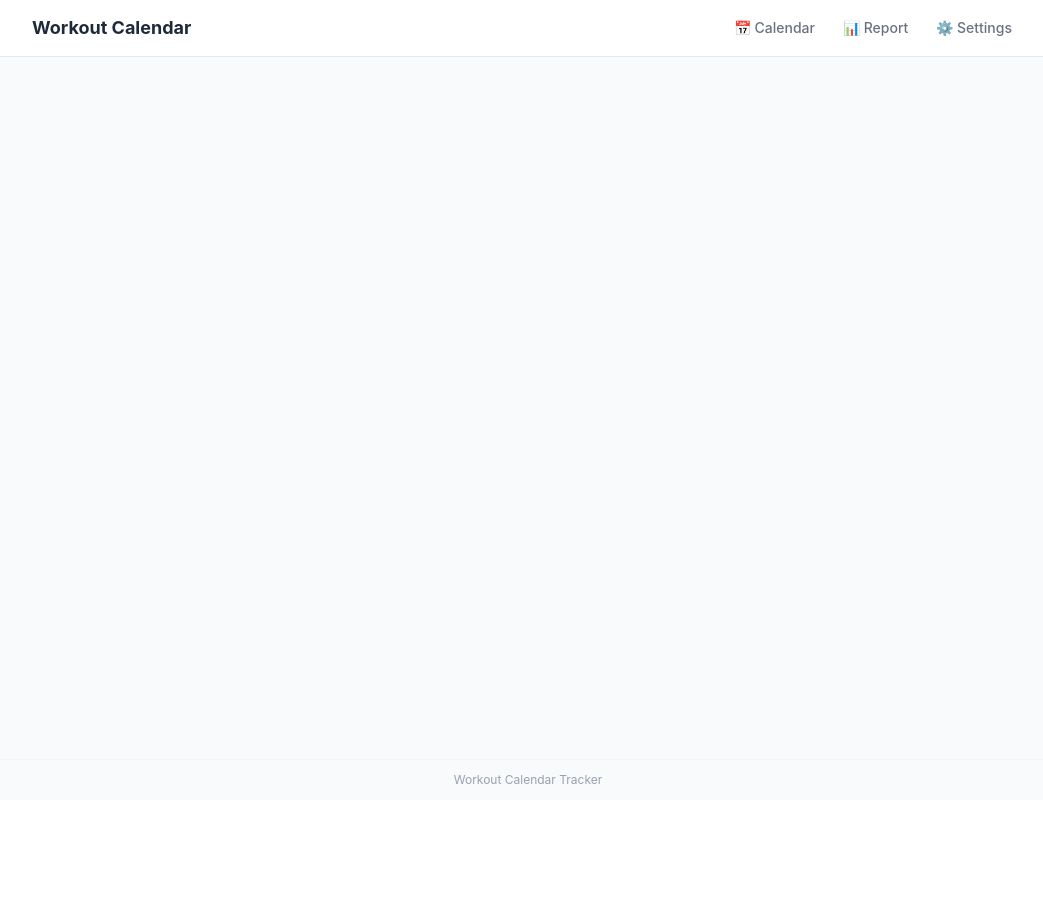
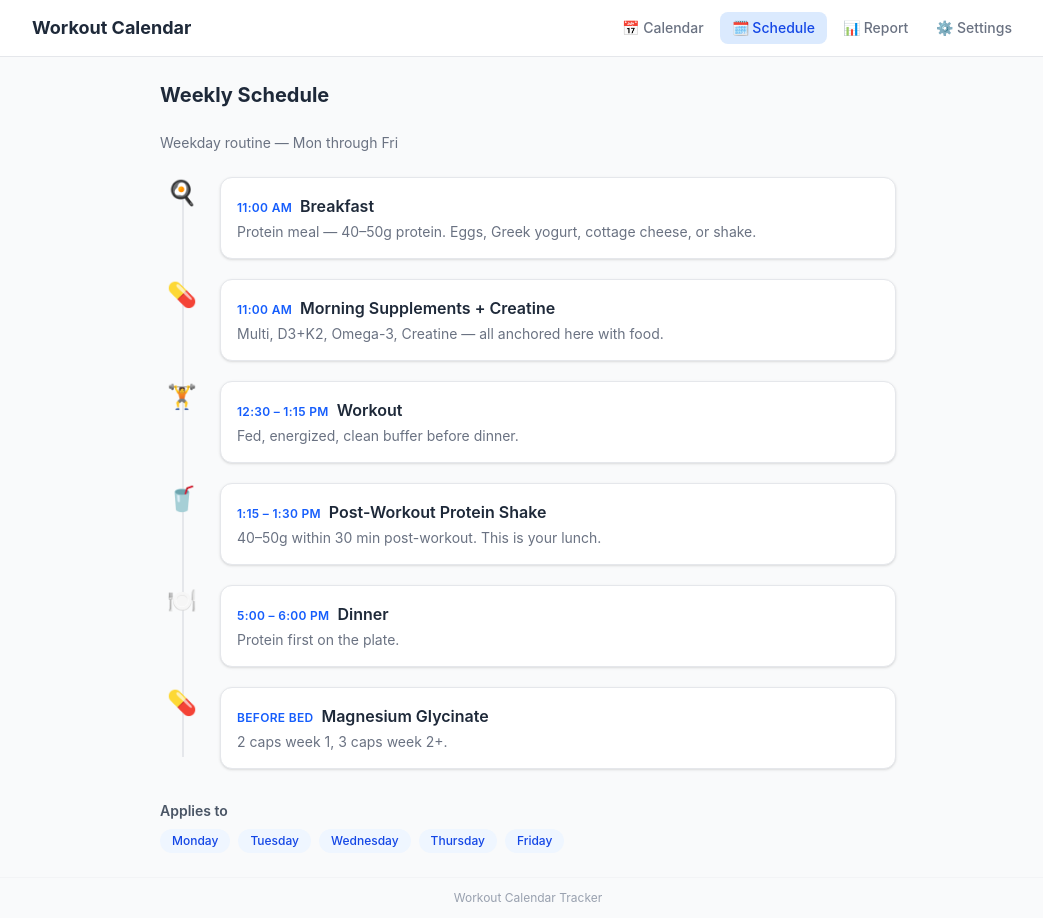
Before and after one commit to anotherFeng/workout-calendar, a React (Vite) app: page /#/schedule in a window 1280 px wide. Shown: the whole page, without its empty margins (112-1155 px from the left). Before the commit the page ends 800 px from the top, so only its background shows below. Built offline with nearby package versions, Linux system fonts and the light colour scheme.

Commit message:
Add Weekly Schedule page with weekday routine timeline

```diff
--- a/src/App.jsx
+++ b/src/App.jsx
@@ -1,10 +1,12 @@
 import { Routes, Route, NavLink } from 'react-router-dom'
 import CalendarPage from './pages/CalendarPage'
+import WeeklySchedulePage from './pages/WeeklySchedulePage'
 import ReportPage from './pages/ReportPage'
 import SettingsPage from './pages/SettingsPage'
 
 const navItems = [
   { to: '/', label: 'Calendar', icon: '📅' },
+  { to: '/schedule', label: 'Schedule', icon: '🗓️' },
   { to: '/report', label: 'Report', icon: '📊' },
   { to: '/settings', label: 'Settings', icon: '⚙️' },
 ]
@@ -45,6 +47,7 @@ export default function App() {
       <main className="flex-1">
         <Routes>
           <Route path="/" element={<CalendarPage />} />
+          <Route path="/schedule" element={<WeeklySchedulePage />} />
           <Route path="/report" element={<ReportPage />} />
           <Route path="/settings" element={<SettingsPage />} />
         </Routes>
--- /dev/null
+++ b/src/pages/WeeklySchedulePage.jsx
@@ -0,0 +1,92 @@
+const schedule = [
+  {
+    time: '11:00 AM',
+    icon: '🍳',
+    title: 'Breakfast',
+    detail: 'Protein meal — 40–50g protein. Eggs, Greek yogurt, cottage cheese, or shake.',
+  },
+  {
+    time: '11:00 AM',
+    icon: '💊',
+    title: 'Morning Supplements + Creatine',
+    detail: 'Multi, D3+K2, Omega-3, Creatine — all anchored here with food.',
+  },
+  {
+    time: '12:30 – 1:15 PM',
+    icon: '🏋️',
+    title: 'Workout',
+    detail: 'Fed, energized, clean buffer before dinner.',
+  },
+  {
+    time: '1:15 – 1:30 PM',
+    icon: '🥤',
+    title: 'Post-Workout Protein Shake',
+    detail: '40–50g within 30 min post-workout. This is your lunch.',
+  },
+  {
+    time: '5:00 – 6:00 PM',
+    icon: '🍽️',
+    title: 'Dinner',
+    detail: 'Protein first on the plate.',
+  },
+  {
+    time: 'Before Bed',
+    icon: '💊',
+    title: 'Magnesium Glycinate',
+    detail: '2 caps week 1, 3 caps week 2+.',
+  },
+]
+
+const weekdays = ['Monday', 'Tuesday', 'Wednesday', 'Thursday', 'Friday']
+
+export default function WeeklySchedulePage() {
+  return (
+    <div className="max-w-3xl mx-auto px-4 py-6 space-y-6">
+      <h2 className="text-xl font-bold text-gray-800">Weekly Schedule</h2>
+      <p className="text-sm text-gray-500">Weekday routine — Mon through Fri</p>
+
+      {/* Vertical timeline */}
+      <div className="relative">
+        {/* Vertical line */}
+        <div className="absolute left-[22px] top-3 bottom-3 w-0.5 bg-gray-200" />
+
+        <div className="space-y-5">
+          {schedule.map((item, i) => (
+            <div key={i} className="flex items-start gap-4 relative">
+              {/* Dot */}
+              <div className="relative z-10 flex-shrink-0 w-[44px] flex justify-center">
+                <span className="text-2xl">{item.icon}</span>
+              </div>
+
+              {/* Card */}
+              <div className="bg-white rounded-xl border border-gray-200 shadow-sm p-4 flex-1">
+                <div className="flex items-baseline gap-2 flex-wrap">
+                  <span className="text-xs font-semibold text-blue-600 uppercase tracking-wide">
+                    {item.time}
+                  </span>
+                  <span className="font-semibold text-gray-800">{item.title}</span>
+                </div>
+                <p className="text-sm text-gray-500 mt-1">{item.detail}</p>
+              </div>
+            </div>
+          ))}
+        </div>
+      </div>
+
+      {/* Weekday chips */}
+      <div className="pt-2">
+        <h3 className="text-sm font-semibold text-gray-600 mb-2">Applies to</h3>
+        <div className="flex flex-wrap gap-2">
+          {weekdays.map((d) => (
+            <span
+              key={d}
+              className="px-3 py-1 rounded-full bg-blue-50 text-blue-700 text-xs font-medium"
+            >
+              {d}
+            </span>
+          ))}
+        </div>
+      </div>
+    </div>
+  )
+}
```
